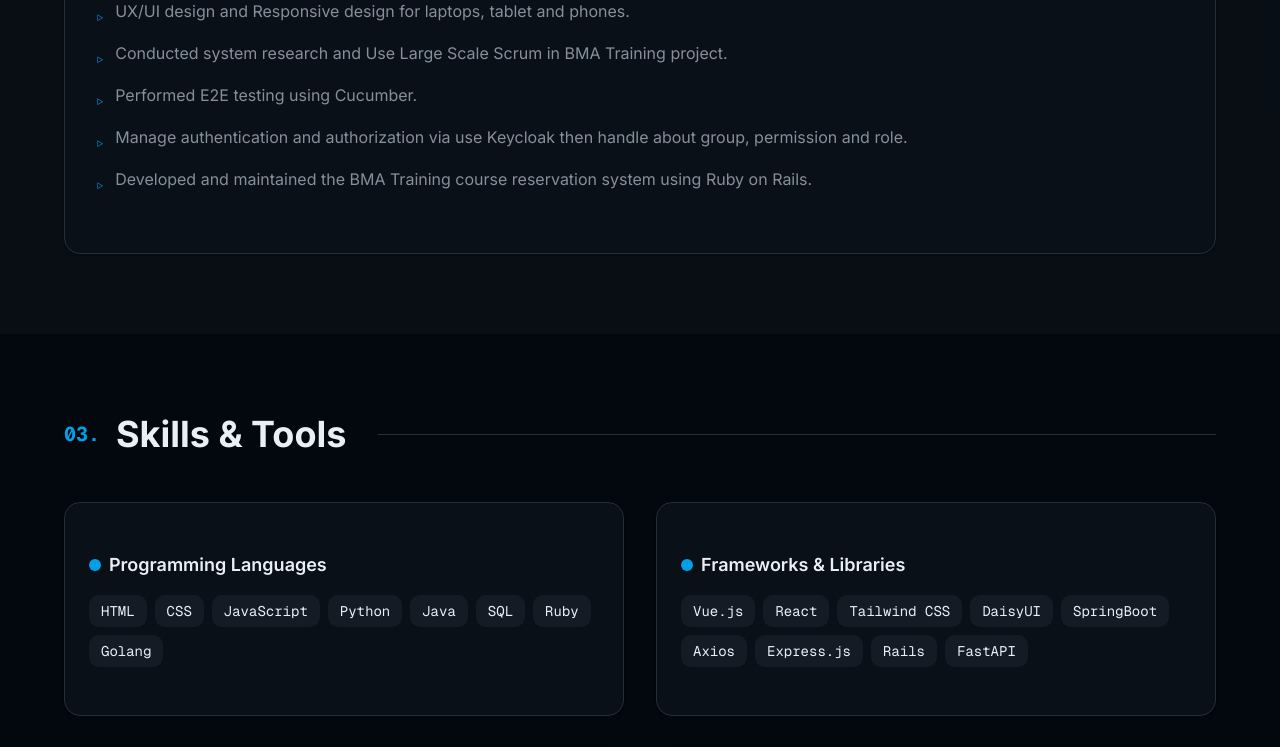
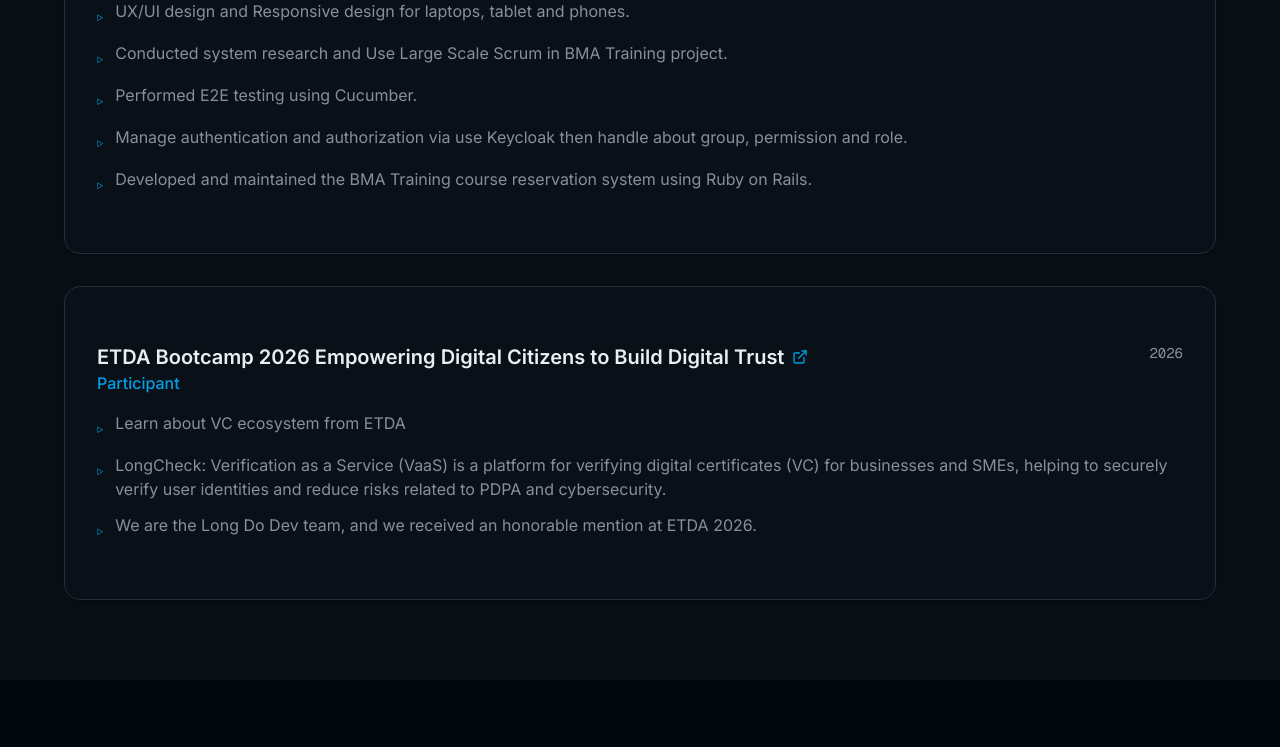
Before and after one commit to BunyakornGoko/bunyakorn, a Next.js app: page / in a window 1280 px wide. Shown: the part 2166-2913 px from the top of the page. Built offline with nearby package versions, Linux system fonts and the light colour scheme.

Commit message:
Add ETDA exp

```diff
--- a/app/page.tsx
+++ b/app/page.tsx
@@ -48,6 +48,16 @@ const experiences = [
       "Developed and maintained the BMA Training course reservation system using Ruby on Rails.",
     ],
   },
+  {
+    title: "ETDA Bootcamp 2026 Empowering Digital Citizens to Build Digital Trust",
+    period: "2026",
+    role: "Participant",
+    highlights: [
+      "Learn about VC ecosystem from ETDA",
+      "LongCheck: Verification as a Service (VaaS) is a platform for verifying digital certificates (VC) for businesses and SMEs, helping to securely verify user identities and reduce risks related to PDPA and cybersecurity.",
+      "We are the Long Do Dev team, and we received an honorable mention at ETDA 2026."
+    ],
+  }
 ]
 
 const softSkills = [
```
